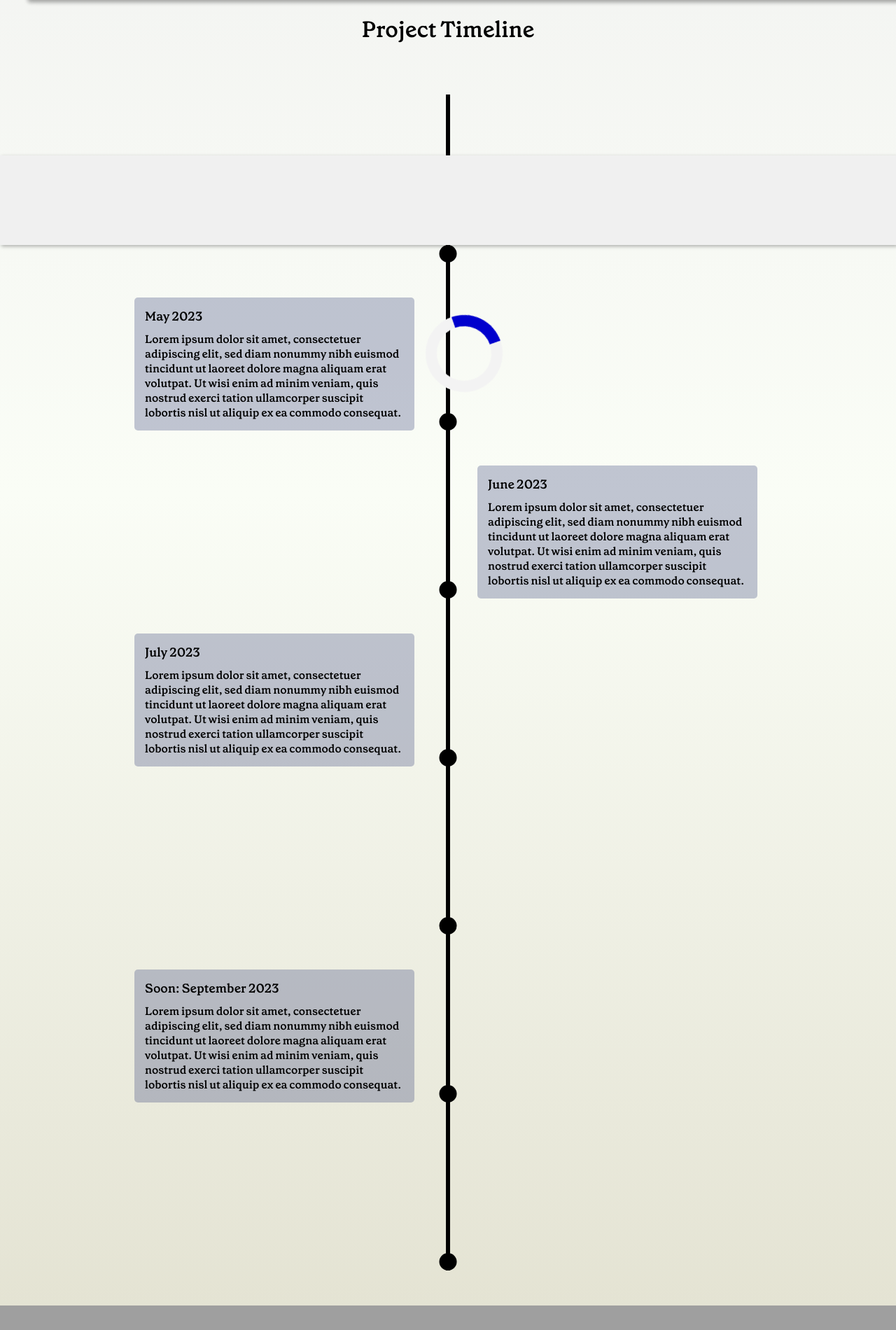
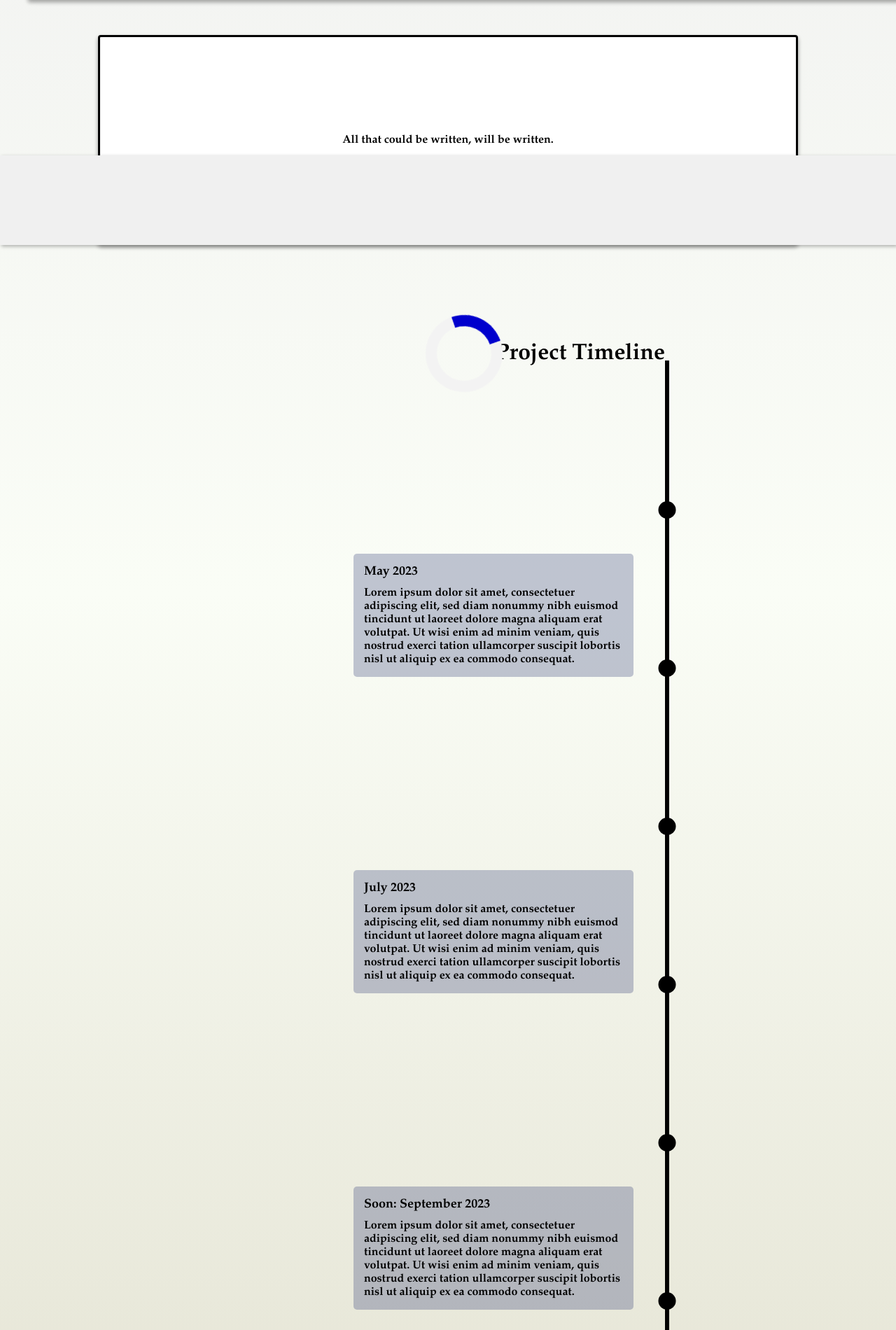
Before and after one commit to AndrewLocota/quillall, a Flask app: template templates/about.html in a window 1280 px wide. Shown: the part 450-2350 px from the top of the page at 70% size. Before the commit the page ends 2315 px from the top, so only its background shows below. Run offline with Flask 3, Linux system fonts and the light colour scheme; the template is opened without the code that fills it, so the values that code supplies are empty; some libraries are stand-ins or nearby versions.

Commit message:
About box added

```diff
--- a/css/about.css
+++ b/css/about.css
@@ -1,5 +1,6 @@
 html {
   scroll-behavior: smooth;
+  overflow-x: hidden;
 }
 
 ::-webkit-scrollbar {
@@ -68,6 +69,36 @@
   z-index: 2;
 }
 
+.about-box {
+  font-family: Palatino, "Palatino Linotype", "Palatino LT STD", "Book Antiqua",
+    Georgia, serif;
+  font-weight: bold;
+  width: 600px;
+  width: 1000px;
+  height: 300px;
+  margin: 50px auto; /* Adds vertical space before and after the box and centers it horizontally */
+  padding: 10px;
+  border: 3px solid #000; /* Changes the border to 2px and black */
+  border-radius: 4px;
+  box-sizing: border-box;
+  box-shadow:
+    0px 3px 6px rgba(0, 0, 0, 0.16),
+    0px 3px 6px rgba(0, 0, 0, 0.23);
+  background-color: white; /* Fills the box with white color */
+  text-align: center; /* Centers the text inside the box */
+  display: flex; /* These three properties center the content vertically */
+  justify-content: center;
+  align-items: center;
+}
+
+.main-body {
+  position: relative;
+  display: flex;
+  justify-content: center;
+  margin-left: 30%;
+  margin-top: 9%;
+}
+
 main::before {
   content: "";
   position: fixed;
@@ -123,7 +154,9 @@
 
 body {
   background-color: #f0f0f0;
-  font-family: "Grenette Pro SemiBold";
+  font-family: Palatino, "Palatino Linotype", "Palatino LT STD", "Book Antiqua",
+    Georgia, serif;
+  font-weight: bold;
   color: black;
 }
 
@@ -162,6 +195,7 @@
 }
 
 h2 {
+  position: relative;
   text-align: center;
   font-size: 30px;
   display: block;
@@ -184,6 +218,16 @@
   background-color: black;
   margin: 0 auto;
   padding-top: 50px;
+  transition:
+    transform 0.2s ease,
+    box-shadow 0.3s ease;
+}
+
+ul li:hover {
+  transform: scale(1.05);
+  box-shadow:
+    0 10px 20px rgba(0, 0, 0, 0.19),
+    0 6px 6px rgba(0, 0, 0, 0.23);
 }
 
 ul li::after {
@@ -398,3 +442,13 @@
     opacity: 1;
   }
 }
+
+.pop-out {
+  transform: scale(1.05);
+  box-shadow:
+    0 10px 20px rgba(0, 0, 0, 0.19),
+    0 6px 6px rgba(0, 0, 0, 0.23);
+  transition:
+    transform 0.2s ease,
+    box-shadow 0.3s ease;
+}
--- a/templates/about.html
+++ b/templates/about.html
@@ -38,6 +38,9 @@
     <main>
       <img src="/images/symbols.png" id="symbols" />
     </main>
+    <div class="about-box">
+    <p>All that could be written, will be written.</p>
+    </div>
     <div class="main-body">
       <h2>Project Timeline</h2>
       <div>
```
Also changed, not shown: 1 other file.
